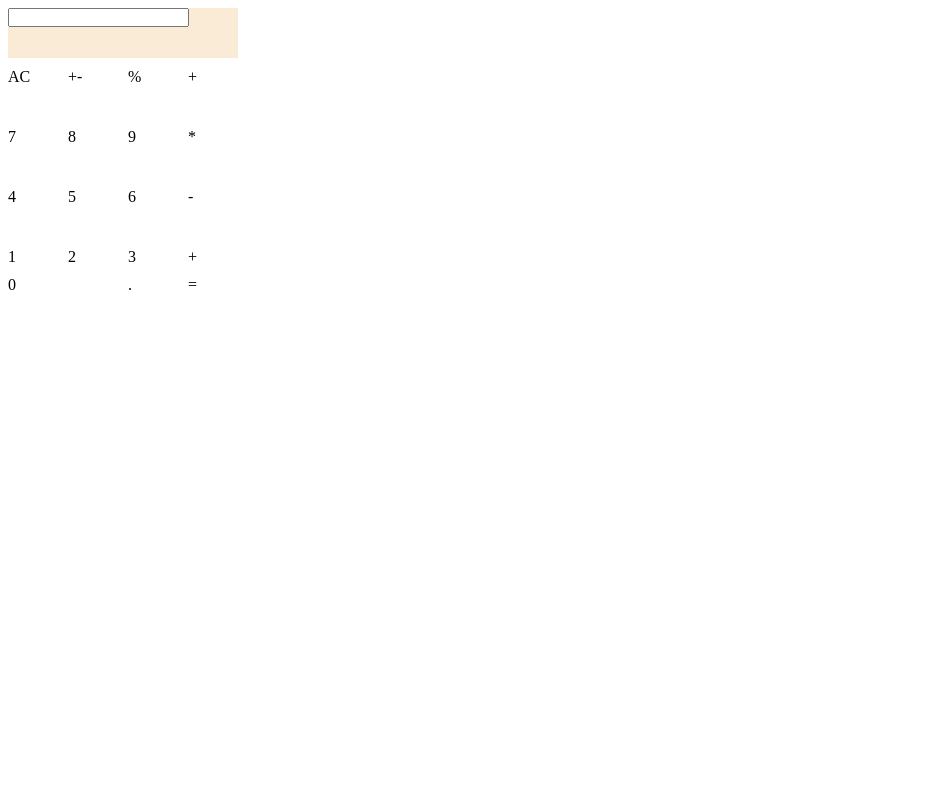
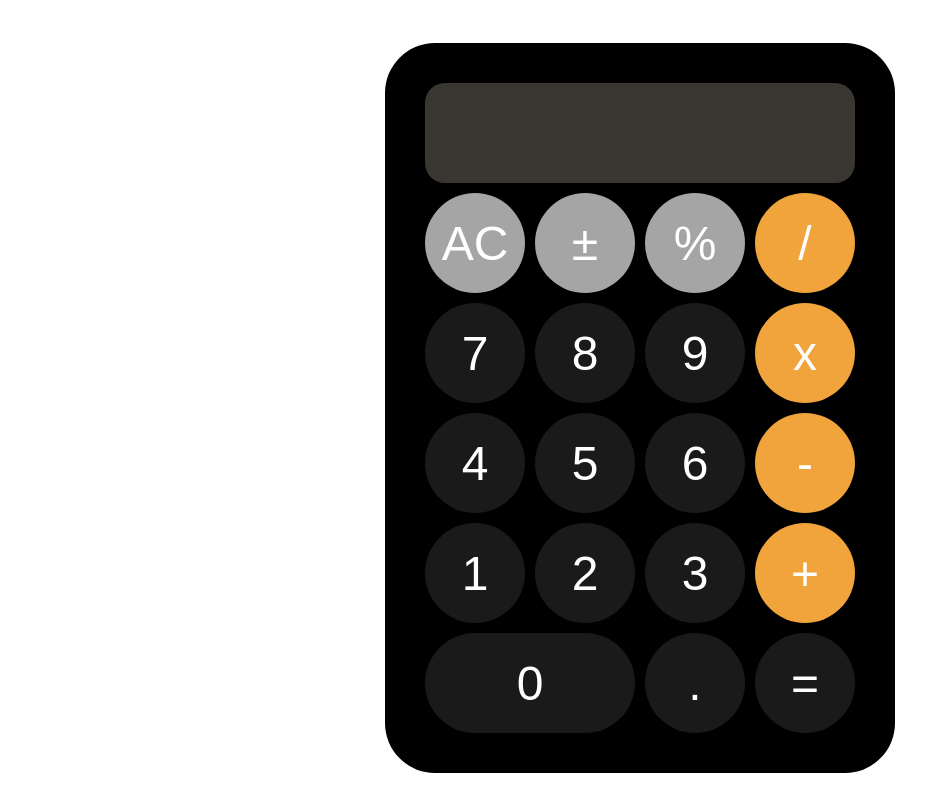
Before and after one commit to baharkose/Grid-Workshop, a plain HTML site: page index.html in a window 1280 px wide. Shown: the whole page, without its empty margins (0-950 px from the left). Drawn offline with Linux system fonts and the light colour scheme.

Commit message:
added css properties

```diff
--- a/index.html
+++ b/index.html
@@ -13,13 +13,13 @@
             <input type="text" class="data">
         </div>
         <div class="button button2">AC</div>
-        <div class="button button3">+-</div>
+        <div class="button button3">±</div>
         <div class="button button4">%</div>
-        <div class="button button5">+</div>
+        <div class="button button5">/</div>
         <div class="button button6">7</div>
         <div class="button button7">8</div>
         <div class="button button8">9</div>
-        <div class="button button9">*</div>
+        <div class="button button9">x</div>
         <div class="button button10">4</div>
         <div class="button button11">5</div>
         <div class="button button12">6</div>
--- a/style.css
+++ b/style.css
@@ -4,22 +4,75 @@
     box-sizing: border-box;
 
 }
+body{
+    height:100vh;
+    display: flex;
+    align-items: center;
+    justify-content: center;
+    font-family: sans-serif;
+}
+
 
 .container form{
+    background-color: black;
     display: grid;
-    grid-template-columns: repeat(4,50px);
-    grid-template-rows: repeat(4,50px);
+    grid-template-columns: repeat(4,100px);
+    grid-template-rows: repeat(6,100px);
     gap: 10px;
+    color:white;
+    padding: 40px;
+    border-radius: 50px;
+      /* place-items: center; */
 }
 .button{
     /* background-color: blue; */
+    background-color: #1a1a1a;
+    font-size: 3rem;
+    text-align: center;
+    border-radius: 50%;
+    display: flex;
+    align-items:center;
+    justify-content:center;
+
 }
 
 .button1{
     grid-column: 1/-1;
-    background-color: antiquewhite;
+    background-color: rgba(250, 235, 215, 0.233);
+    padding: 5px;
+    border-radius: 20px;
+
+
+
+}
+
+.button1 input{
+    width: 100%;
+    height: 100%;
+    outline: none;
+    border: none;
+    background-color: transparent;
+ /* border-radius: 15px; */
 }
 
 .button18{
     grid-column:1/3
 }
+
+.button2,
+.button3,
+.button4{
+    background-color: #a5a5a5;
+}
+
+.button5,
+.button9,
+.button13,
+.button17{
+    background-color: #f1a33c;
+}
+
+
+.button18{
+    border-radius: 55px;
+}
```
